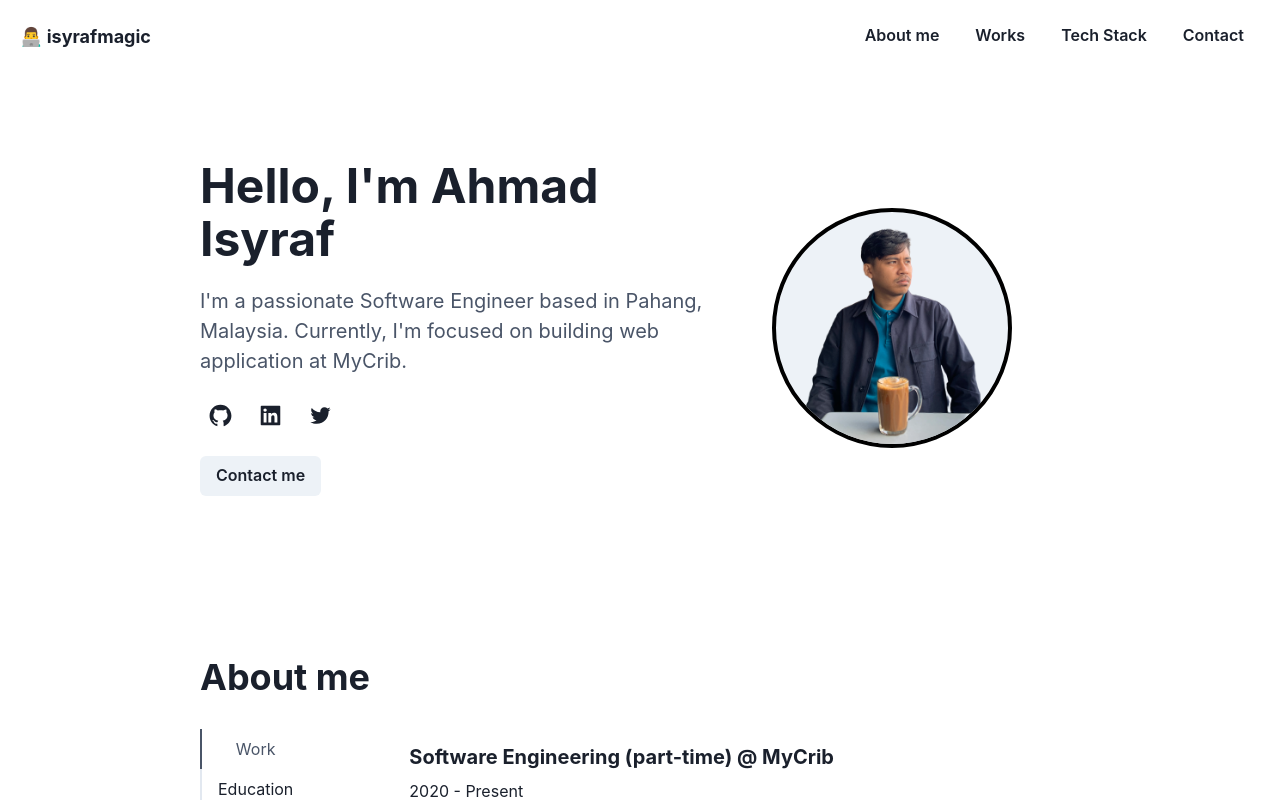
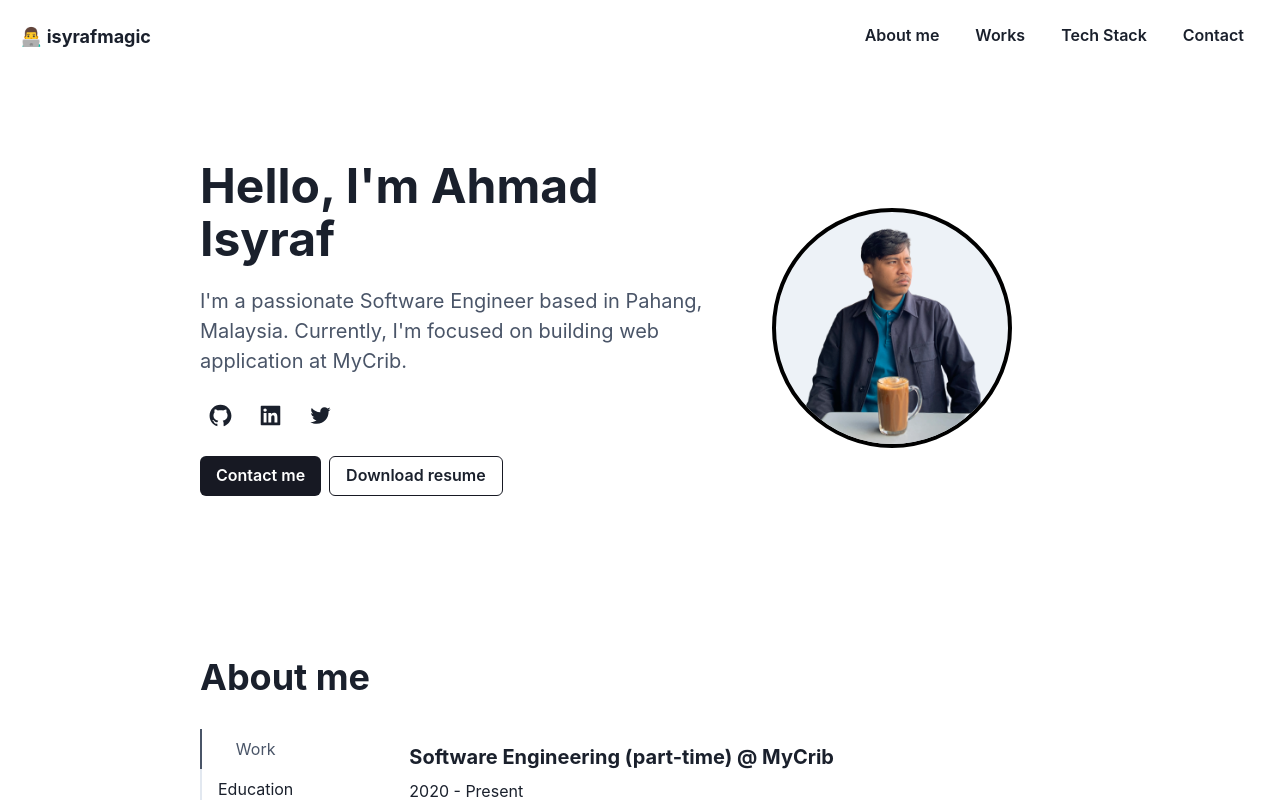
Before and after one commit to ahmadisyraf/isyrafmagic, a Next.js app: page / in a window 1280 px wide. Shown: the top 800 px of the page. Built offline with nearby package versions, Linux system fonts and the light colour scheme.

Commit message:
update: fix error

```diff
--- a/screens/Home/Header.js
+++ b/screens/Home/Header.js
@@ -92,8 +92,16 @@ const HeaderScreen = ({ isMobile }) => {
             </IconButton>
           </HStack>
         </Box>
-        <HStack>
-          <Button variant={"solid"}>Contact me</Button>
+        <HStack mt={5}>
+          <Button
+            variant={"solid"}
+            bgColor={"gray.900"}
+            color={"white"}
+            _hover={{ bgColor: "gray.700" }}
+          >
+            Contact me
+          </Button>
+          <Button variant={"outline"} border={"1px solid #171923"}>Download resume</Button>
         </HStack>
       </Box>
       {isMobile ? null : (
```
